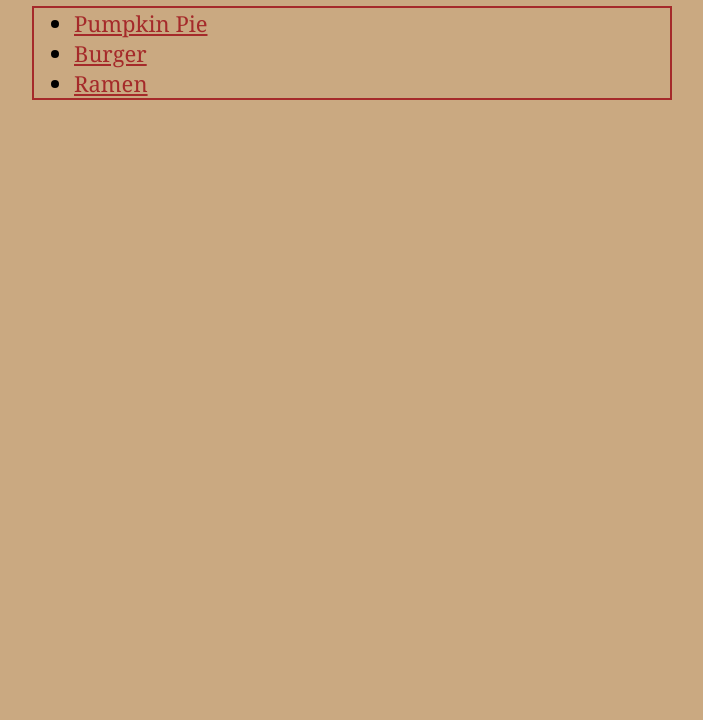
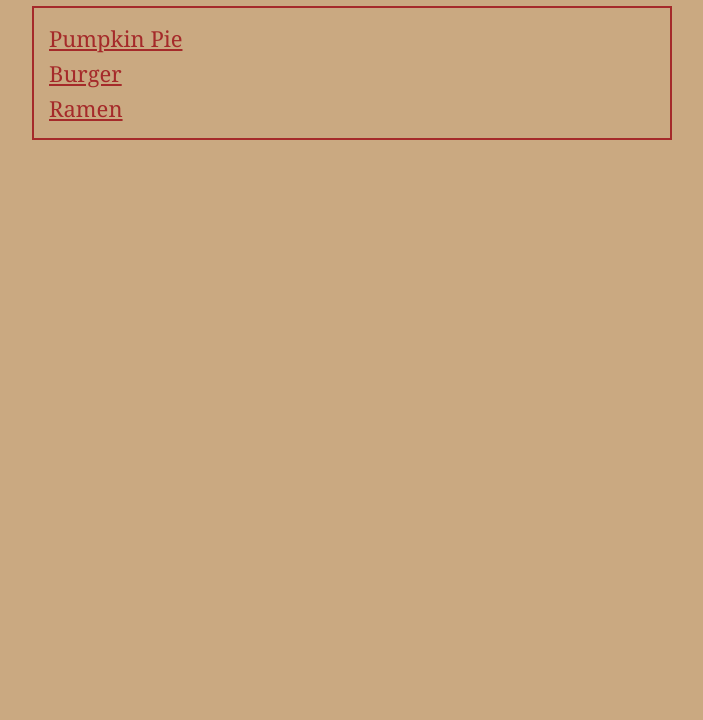
Before and after one commit to grdnjs/odin-recipes, a plain HTML site: page index.html in a window 1280 px wide. Shown: the part 80-800 px from the top of the page, without its empty margins (288-991 px from the left). Drawn offline with Linux system fonts and the light colour scheme.

Commit message:
Changing into headers to flex

```diff
--- a/index.html
+++ b/index.html
@@ -8,10 +8,10 @@
 </head>
 <body>
     <h1>Welcome to Odin Recipes</h1>
-    <ul id="homelinks">
-        <li><a href="recipes/pumpkinpie.html">Pumpkin Pie</a></li>
-        <li><a href="recipes/burger.html">Burger</a></li>
-        <li><a href="recipes/ramen.html">Ramen</a></li>
-    </ul>
+    <div id="homelinks">
+        <div><a href="recipes/pumpkinpie.html">Pumpkin Pie</a></div>
+        <div><a href="recipes/burger.html">Burger</a></div>
+        <div><a href="recipes/ramen.html">Ramen</a></div>
+    </div>
 </body>
 </html>
--- a/style.css
+++ b/style.css
@@ -47,6 +47,10 @@ img {
 #homelinks {
     margin: 0 auto;
     border: 2px solid brown;
+    padding: 15px;
     box-sizing: border-box;
     width: 40em;
+    display: flex;
+    flex-direction: column;
+    gap: 5px;
 }
```
